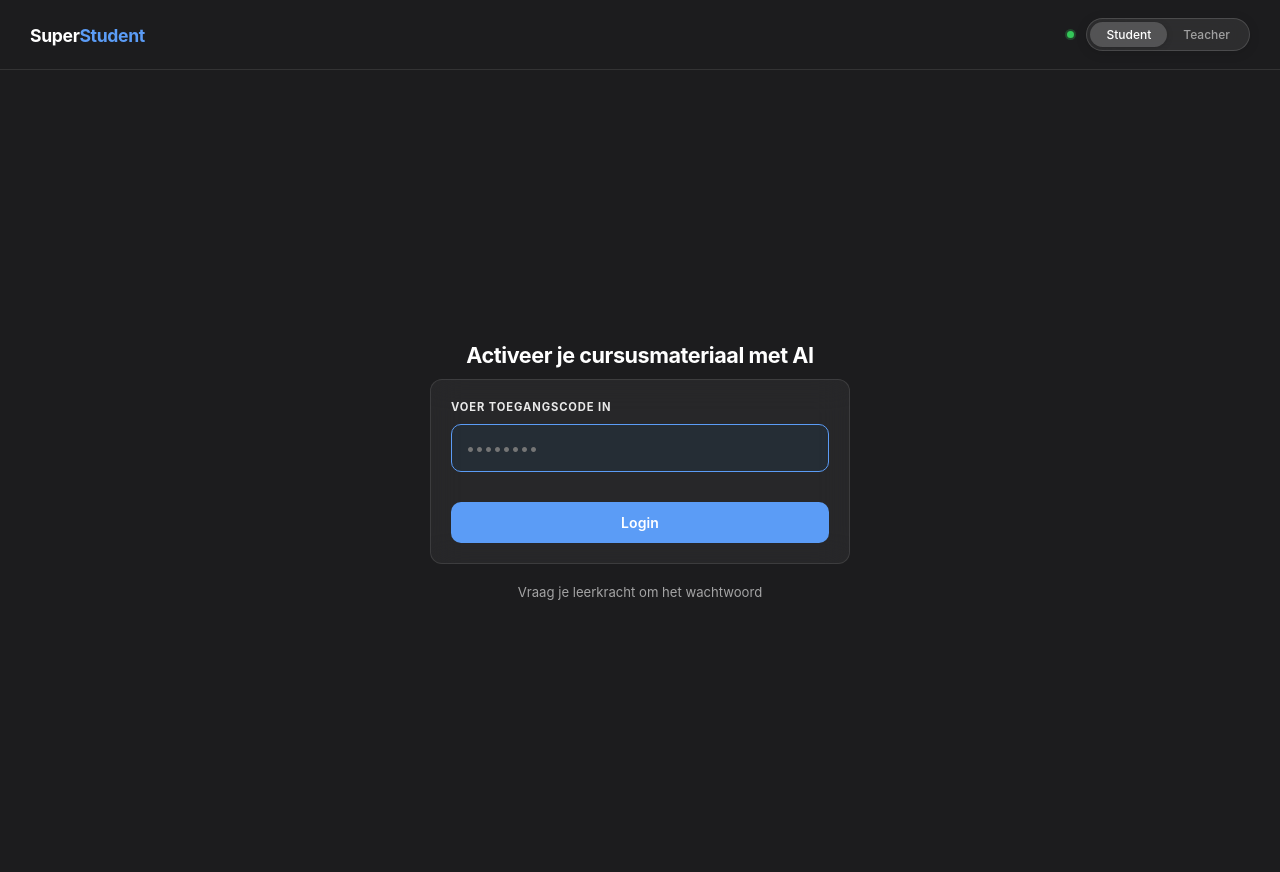
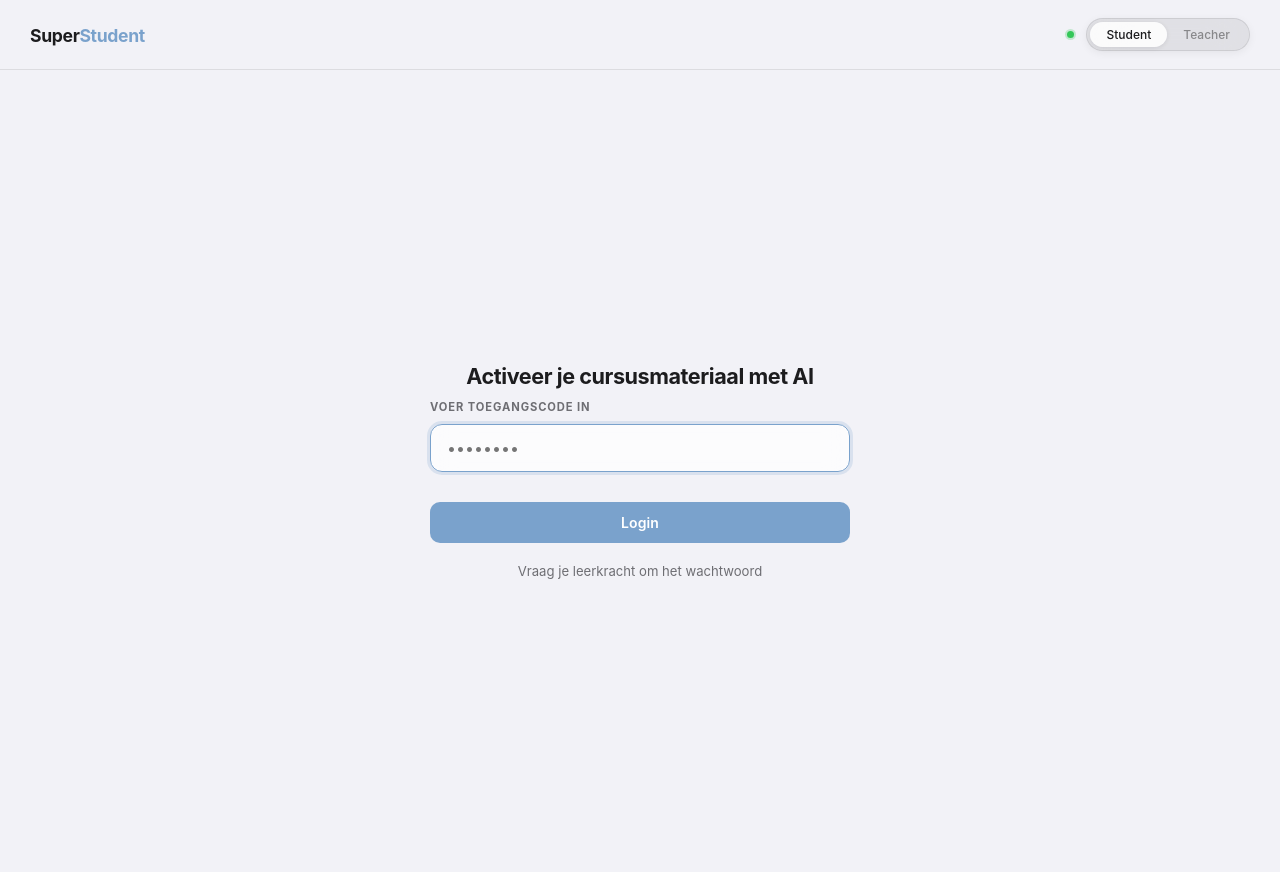
Before and after one commit to Anton2001-cpu/Superstudent, a Flask app: page /login in a window 1280 px wide. Run offline with Flask 3, Linux system fonts and the light colour scheme.

Commit message:
Remove login card box, make inputs float as standalone elements
Co-Authored-By: Claude Sonnet 4.6 <noreply@anthropic.com>

```diff
--- a/templates/login.html
+++ b/templates/login.html
@@ -8,19 +8,19 @@
     *, *::before, *::after { box-sizing: border-box; margin: 0; padding: 0; }
 
     :root {
-      --bg-dark: #1c1c1e;
-      --card-bg: rgba(255,255,255,0.05);
-      --primary: #5b9cf6;
+      --bg-light: #f2f2f7;
+      --card-bg: rgba(255,255,255,0.72);
+      --primary: #7aa2cc;
       --primary-end: #fb923c;
-      --text-main: #ffffff;
-      --text-dim: #888;
-      --border-color: rgba(255,255,255,0.1);
-      --accent-grad: linear-gradient(130deg, #4a7fd4 82%, #fb923c 100%);
+      --text-main: #1c1c1e;
+      --text-dim: #6e6e73;
+      --border-color: rgba(0,0,0,0.09);
+      --accent-grad: linear-gradient(130deg, #7aa2cc 82%, #fb923c 100%);
     }
 
     body {
       font-family: 'Inter', -apple-system, sans-serif;
-      background-color: var(--bg-dark);
+      background-color: var(--bg-light);
       color: var(--text-main);
       min-height: 100vh;
       display: flex;
@@ -60,27 +60,27 @@
     }
 
     .toggle-group {
-      background: rgba(128,128,128,0.18);
+      background: rgba(0,0,0,0.07);
       backdrop-filter: blur(20px);
       -webkit-backdrop-filter: blur(20px);
-      border: 1px solid rgba(255,255,255,0.14);
+      border: 1px solid rgba(0,0,0,0.09);
       border-radius: 20px;
       padding: 3px;
       display: flex;
-      box-shadow: 0 2px 12px rgba(0,0,0,0.12);
+      box-shadow: 0 2px 8px rgba(0,0,0,0.06);
     }
     .toggle-group button {
       background: none; border: none;
-      color: rgba(255,255,255,0.55);
+      color: rgba(0,0,0,0.4);
       padding: 5px 16px; border-radius: 16px;
       cursor: pointer; font-family: inherit; font-size: 12px;
       font-weight: 500;
       transition: background 0.22s ease, color 0.22s ease, box-shadow 0.22s ease;
     }
     .toggle-group button.active {
-      background: rgba(255,255,255,0.18);
-      color: white;
-      box-shadow: 0 1px 6px rgba(0,0,0,0.18);
+      background: rgba(255,255,255,0.85);
+      color: #1c1c1e;
+      box-shadow: 0 1px 6px rgba(0,0,0,0.1);
     }
 
     .hero-container {
@@ -115,12 +115,9 @@
     }
 
     .login-card {
-      background: var(--card-bg);
-      backdrop-filter: blur(16px);
-      -webkit-backdrop-filter: blur(16px);
-      border: 1px solid var(--border-color);
-      border-radius: 12px;
-      padding: 20px;
+      background: none;
+      border: none;
+      padding: 0;
       display: flex;
       flex-direction: column;
       gap: 10px;
@@ -129,7 +126,7 @@
 
     .login-card label {
       font-size: 0.7rem;
-      color: rgba(255,255,255,0.9);
+      color: var(--text-dim);
       font-weight: 700;
       letter-spacing: 0.08em;
       text-transform: uppercase;
@@ -137,19 +134,22 @@
 
     input[type="password"] {
       width: 100%;
-      background: rgba(255,255,255,0.06);
+      background: rgba(255,255,255,0.72);
+      backdrop-filter: blur(12px);
+      -webkit-backdrop-filter: blur(12px);
       border: 1px solid var(--border-color);
-      padding: 13px 14px;
-      border-radius: 10px;
-      color: white;
+      padding: 13px 16px;
+      border-radius: 12px;
+      color: #1c1c1e;
       font-size: 1rem;
       font-family: inherit;
       outline: none;
-      transition: border-color 0.15s;
+      transition: border-color 0.15s, box-shadow 0.15s;
+      box-shadow: 0 1px 4px rgba(0,0,0,0.06);
     }
     input[type="password"]:focus {
       border-color: var(--primary);
-      background: rgba(0,132,255,0.06);
+      box-shadow: 0 0 0 3px rgba(122,162,204,0.2);
     }
 
     .error {
@@ -160,7 +160,7 @@
     }
 
     .btn-primary {
-      background: #5b9cf6;
+      background: #7aa2cc;
       color: #fff;
       border: none;
       padding: 12px;
@@ -190,7 +190,7 @@
     .footer-note {
       margin-top: 20px;
       font-size: 0.82rem;
-      color: rgba(255,255,255,0.6);
+      color: var(--text-dim);
     }
 
     /* ── App preview background ── */
@@ -199,8 +199,8 @@
       inset: 0;
       z-index: 0;
       pointer-events: none;
-      filter: blur(2px) brightness(0.6);
-      opacity: 0.85;
+      filter: blur(3px);
+      opacity: 0.35;
       transform: scale(1.03);
     }
     .app-bg iframe {
```
